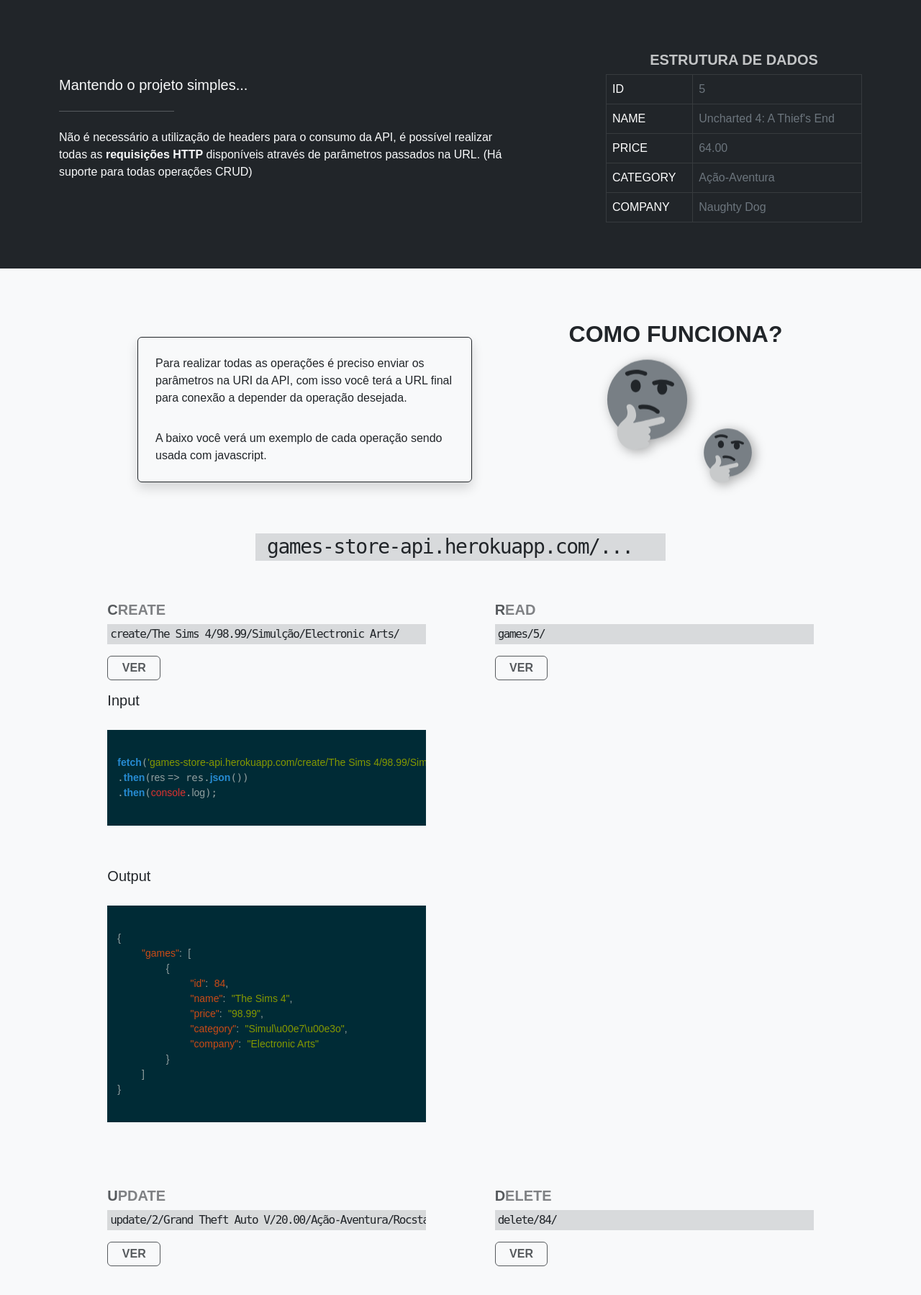
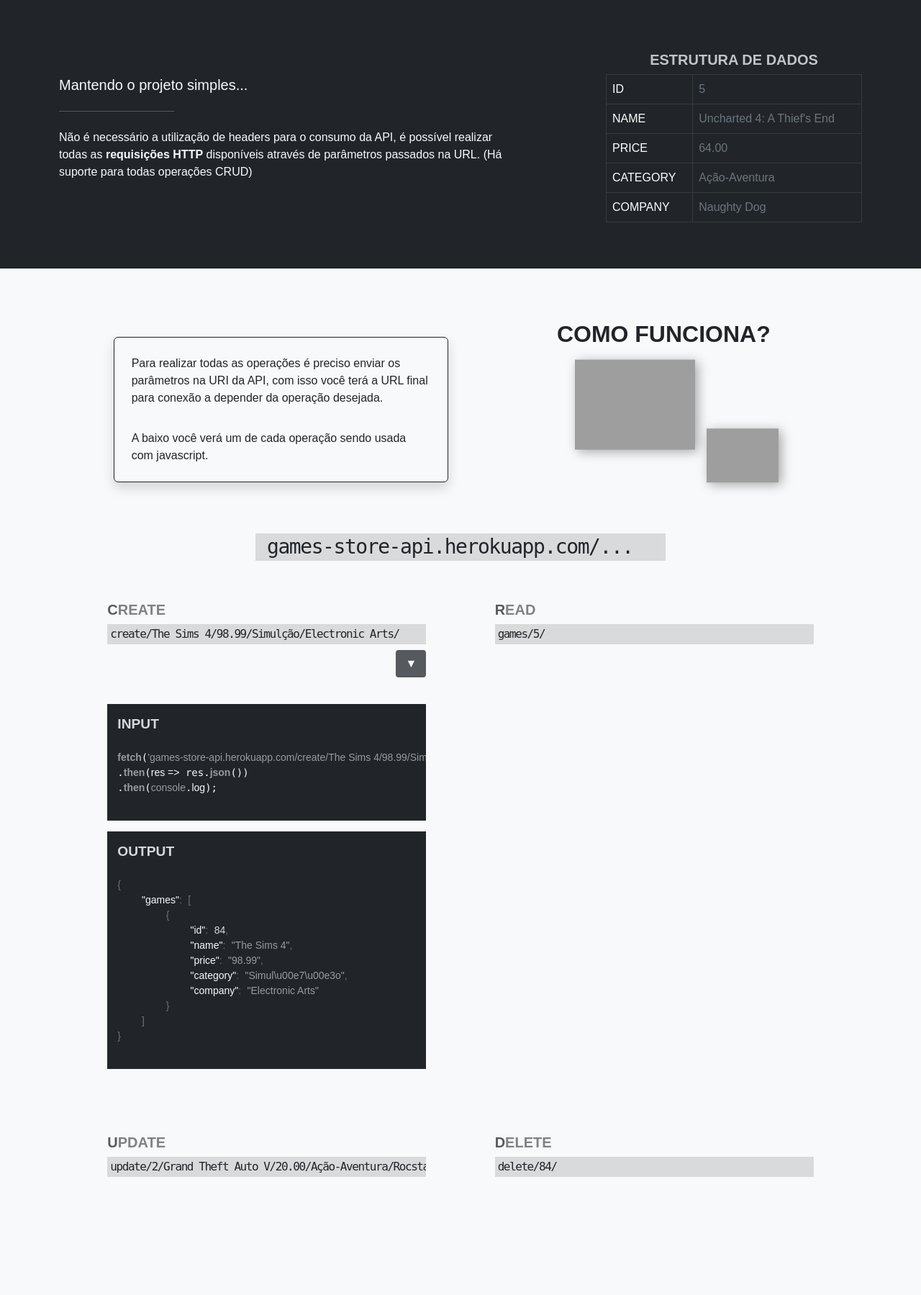
Before and after one commit to Refusado/game-store-api, a PHP site: page /home/index.html in a window 1280 px wide, after a click that opens the changed part. Shown: the part 217-2016 px from the top of the page at 72% size. After the commit the page ends 1852 px from the top, so only its background shows below. Run offline with PHP 8.4, Linux system fonts and the light colour scheme; some libraries are stand-ins or nearby versions; grey boxes are pictures that could not be loaded.

Commit message:
melhorias + tema grayscale

```diff
--- a/home/highlightjs.css
+++ b/home/highlightjs.css
@@ -1,175 +1,54 @@
-/*!
-  Theme: Solarized Dark
-  Author: Ethan Schoonover (modified by aramisgithub)
-  License: ~ MIT (or more permissive) [via base16-schemes-source]
-  Maintainer: @highlightjs/core-team
-  Version: 2021.09.0
-*/
-
-/*
-  WARNING: DO NOT EDIT THIS FILE DIRECTLY.
-  This theme file was auto-generated from the Base16 scheme solarized-dark
-  by the Highlight.js Base16 template builder.
-  - https://github.com/highlightjs/base16-highlightjs
-*/
-
-/*
-base00  #002b36  Default Background
-base01  #073642  Lighter Background (Used for status bars, line number and folding marks)
-base02  #586e75  Selection Background
-base03  #657b83  Comments, Invisibles, Line Highlighting
-base04  #839496  Dark Foreground (Used for status bars)
-base05  #93a1a1  Default Foreground, Caret, Delimiters, Operators
-base06  #eee8d5  Light Foreground (Not often used)
-base07  #fdf6e3  Light Background (Not often used)
-base08  #dc322f  Variables, XML Tags, Markup Link Text, Markup Lists, Diff Deleted
-base09  #cb4b16  Integers, Boolean, Constants, XML Attributes, Markup Link Url
-base0A  #b58900  Classes, Markup Bold, Search Text Background
-base0B  #859900  Strings, Inherited Class, Markup Code, Diff Inserted
-base0C  #2aa198  Support, Regular Expressions, Escape Characters, Markup Quotes
-base0D  #268bd2  Functions, Methods, Attribute IDs, Headings
-base0E  #6c71c4  Keywords, Storage, Selector, Markup Italic, Diff Changed
-base0F  #d33682  Deprecated, Opening/Closing Embedded Language Tags, e.g. <?php ?>
-*/
-
-pre code.hljs {
-    display: block;
-    overflow-x: auto;
-    padding: 1em;
+.hljs {
+  color: #f8f9fa;
+  background: #212529;
 }
 
-  code.hljs {
-    padding: 3px 5px;
+.hljs-string,
+.hljs-title,
+.hljs-name,
+.hljs-type,
+.hljs-attribute,
+.hljs-symbol,
+.hljs-bullet,
+.hljs-built_in,
+.hljs-addition,
+.hljs-variable,
+.hljs-template-tag,
+.hljs-template-variable {
+  color: #f8f9fa8e;
 }
 
-  .hljs {
-    color: #93a1a1;
-    background: #002b36;
+.hljs-keyword,
+.hljs-selector-tag,
+.hljs-literal,
+.hljs-title,
+.hljs-section,
+.hljs-doctag,
+.hljs-type,
+.hljs-name,
+.hljs-strong {
+  font-weight: bold;
 }
 
-  .hljs::selection,
-  .hljs ::selection {
-    background-color: #586e75;
-    color: #93a1a1;
+.hljs-emphasis {
+  font-style: italic;
 }
 
-
-  /* purposely do not highlight these things */
-  .hljs-formula,
-  .hljs-params,
-  .hljs-property
-  {}
-
-  /* base03 - #657b83 -  Comments, Invisibles, Line Highlighting */
-  .hljs-comment {
-    color: #657b83;
-  }
-
-  /* base04 - #839496 -  Dark Foreground (Used for status bars) */
-  .hljs-tag {
-    color: #839496;
-  }
-
-  /* base05 - #93a1a1 -  Default Foreground, Caret, Delimiters, Operators */
 .hljs-subst,
 .hljs-punctuation,
 .hljs-operator {
-    color: #93a1a1;
+  color: #f8f9fa5b;
 }
 
-  .hljs-operator {
-    opacity: 0.7;
+.hljs-comment {
+  font-size: 1.2rem;
+  color: #f8f9fad7;
+  font-weight: bold;
+  word-spacing: 3rem;
+  margin-left: -4rem;
+
+  user-select: none;
 }
-
-  /* base08 - Variables, XML Tags, Markup Link Text, Markup Lists, Diff Deleted */
-  .hljs-bullet,
-  .hljs-variable,
-  .hljs-template-variable,
-  .hljs-selector-tag,
-  .hljs-name,
-  .hljs-deletion {
-    color: #dc322f;
+.hljs-number {
+  color: #f8f9fad9;
 }
-
-  /* base09 - Integers, Boolean, Constants, XML Attributes, Markup Link Url */
-  .hljs-symbol,
-  .hljs-number,
-  .hljs-link,
-  .hljs-attr,
-  .hljs-variable.constant_,
-  .hljs-literal {
-    color: #cb4b16;
-  }
-
-  /* base0A - Classes, Markup Bold, Search Text Background */
-  .hljs-title,
-  .hljs-class .hljs-title,
-  .hljs-title.class_
-  {
-    color: #b58900;
-  }
-
-  .hljs-strong {
-    font-weight:bold;
-    color: #b58900;
-  }
-
-  /* base0B - Strings, Inherited Class, Markup Code, Diff Inserted */
-  .hljs-code,
-  .hljs-addition,
-  .hljs-title.class_.inherited__,
-  .hljs-string {
-    color: #859900;
-  }
-
-  /* base0C - Support, Regular Expressions, Escape Characters, Markup Quotes */
-  .hljs-built_in,
-  .hljs-doctag, /* guessing */
-  .hljs-quote,
-  .hljs-keyword.hljs-atrule,
-  .hljs-regexp {
-    color: #2aa198;
-  }
-
-  /* base0D - Functions, Methods, Attribute IDs, Headings */
-  .hljs-function .hljs-title,
-  .hljs-attribute,
-  .ruby .hljs-property,
-  .hljs-title.function_,
-  .hljs-section {
-    color: #268bd2;
-  }
-
-  /* base0E - Keywords, Storage, Selector, Markup Italic, Diff Changed */
-  .hljs-type,
-  /* .hljs-selector-id, */
-  /* .hljs-selector-class, */
-  /* .hljs-selector-attr, */
-  /* .hljs-selector-pseudo, */
-  .hljs-template-tag,
-  .diff .hljs-meta,
-  .hljs-keyword {
-    color: #6c71c4;
-  }
-  .hljs-emphasis {
-    color: #6c71c4;
-    font-style: italic;
-  }
-
-  /* base0F - Deprecated, Opening/Closing Embedded Language Tags, e.g. <?php ?> */
-  .hljs-meta,
-  /*
-    prevent top level .keyword and .string scopes
-    from leaking into meta by accident
-  */
-  .hljs-meta .hljs-keyword,
-  .hljs-meta .hljs-string
-  {
-    color: #d33682;
-  }
-
-  .hljs-meta .hljs-keyword,
-  /* for v10 compatible themes */
-  .hljs-meta-keyword {
-    font-weight: bold;
-  }
--- a/home/index.html
+++ b/home/index.html
@@ -74,19 +74,12 @@
                         terá a URL final para conexão a depender da operação desejada.
                     </p>
                     <p class="m-0">
-                        A baixo você verá um exemplo de cada operação sendo usada com javascript.
+                        A baixo você verá um  de cada operação sendo usada com javascript.
                     </p>
-                    <!-- <p class="m-0">
-                        <code class="url text-dark">
-                            <span>
-                                games-store-api.herokuapp.com/[param1]/[param2]...
-                            </span>
-                        </code>
-                    </p> -->
                 </div>
             </div>
 
-            <h3 class="url col-6 mx-auto my-4">
+            <h3 class="url col-12 col-lg-6 mx-auto my-4">
                 <span>
                     games-store-api.herokuapp.com/...
                 </span>
@@ -97,30 +90,32 @@
                     <h5 class="fs-5 fw-bold text-start opacity-75">C<span class="opacity-75">REATE</span></h5>
 
                     <div class="mx-auto">
-                        <p class="url">
+                        <p class="url my-0">
                             <span>
                                 create/The Sims 4/98.99/Simulção/Electronic Arts/
                             </span>
                         </p>
-                        <div class="col-2 p-1 px-0 btn btn-outline-dark opacity-75 rounded fw-bold text-center"
-                            type="button" data-bs-toggle="collapse" data-bs-target="#createSpoiler"
+                        <div class="text-end">
+                            <span class="btn bg-dark bg-opacity-75 text-light rounded-1 mt-2 collapser"
+                            data-bs-toggle="collapse" data-bs-target="#createSpoiler"
                             aria-expanded="false">
-                            VER
+
+                            </span>
                         </div>
                     </div>
 
                     <div class="collapse my-3" id="createSpoiler">
-                        <h5>Input</h5>
-                        <pre>
-                            <code class="javascript">
+                        <pre style="margin-bottom: -3rem;">
+                            <code class="javascript">// INPUT
+
 fetch('games-store-api.herokuapp.com/create/The Sims 4/98.99/Simulção/Electronic Arts/')
 .then(res => res.json())
 .then(console.log);
                             </code>
                         </pre>
-                        <h5>Output</h5>
                         <pre>
-                            <code>
+                            <code>// OUTPUT
+
 {
     "games": [
         {
@@ -146,10 +141,10 @@
                                 games/5/
                             </span>
                         </p>
-                        <div class="col-2 p-1 px-0 btn btn-outline-dark opacity-75 rounded fw-bold text-center"
+                        <div class="p-1 link-secondary text-start text-decoration-underline"
                             type="button" data-bs-toggle="collapse" data-bs-target="#readSpoiler"
                             aria-expanded="false">
-                            VER
+
                         </div>
                     </div>
 
@@ -185,10 +180,10 @@
                                 update/2/Grand Theft Auto V/20.00/Ação-Aventura/Rocstar/
                             </span>
                         </p>
-                        <div class="col-2 p-1 px-0 btn btn-outline-dark opacity-75 rounded fw-bold text-center"
+                        <div class="p-1 link-secondary text-start text-decoration-underline"
                             type="button" data-bs-toggle="collapse" data-bs-target="#updateSpoiler"
                             aria-expanded="false">
-                            VER
+
                         </div>
                     </div>
 
@@ -209,10 +204,10 @@
                                 delete/84/
                             </span>
                         </p>
-                        <div class="col-2 p-1 px-0 btn btn-outline-dark opacity-75 rounded fw-bold text-center"
+                        <div class="p-1 link-secondary text-start text-decoration-underline"
                             type="button" data-bs-toggle="collapse" data-bs-target="#deleteSpoiler"
                             aria-expanded="false">
-                            VER
+
                         </div>
                     </div>
 
--- a/home/style.css
+++ b/home/style.css
@@ -45,3 +45,13 @@
         transform: translate(0, 6px) translateX(-40px);
     }
 }
+
+
+
+
+.collapser::after {
+    content: '▼';
+}
+.collapser.collapsed::after {
+    content: '▲';
+}
```
Also changed, not shown: home/assets/clipboard.svg (deleted), home/assets/code-slash.svg (deleted), home/img/thinking.svg (renamed from home/assets/thinking.svg). Lines whose indentation alone changed are shown as unchanged.
